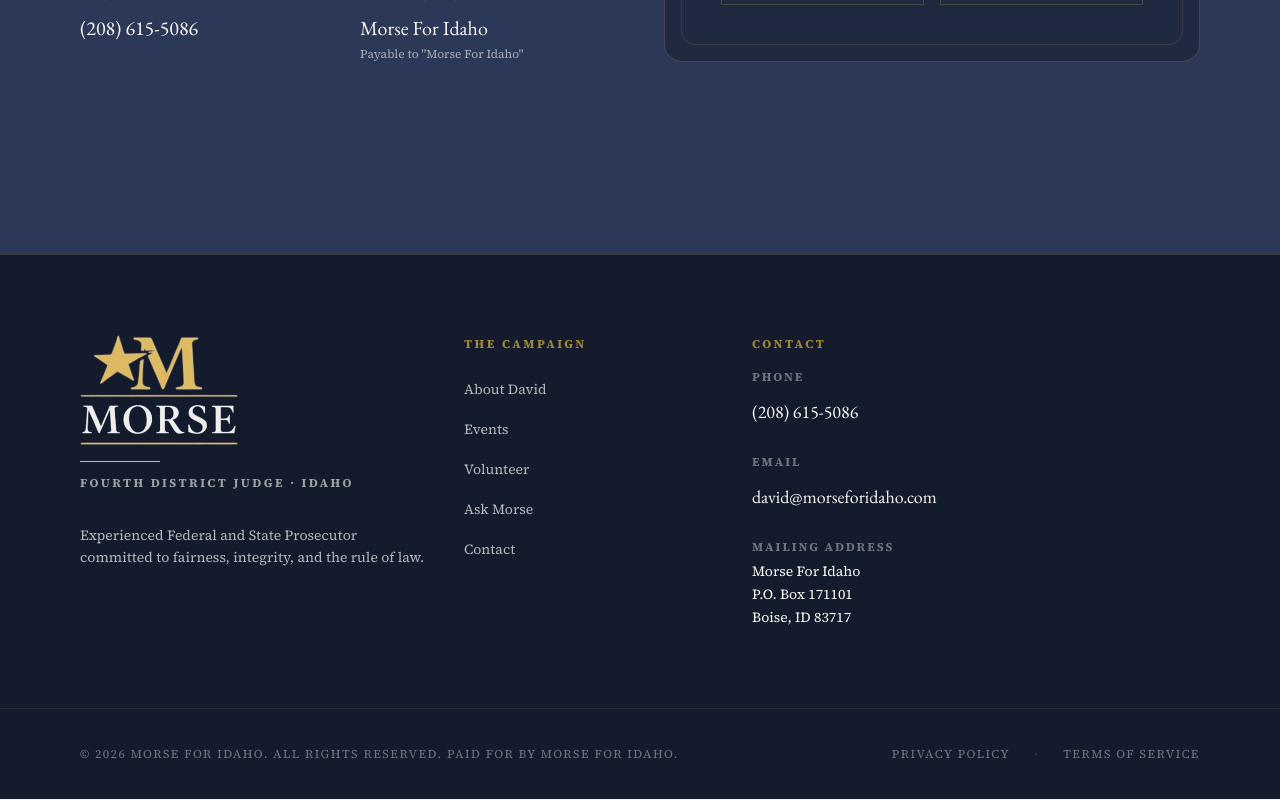
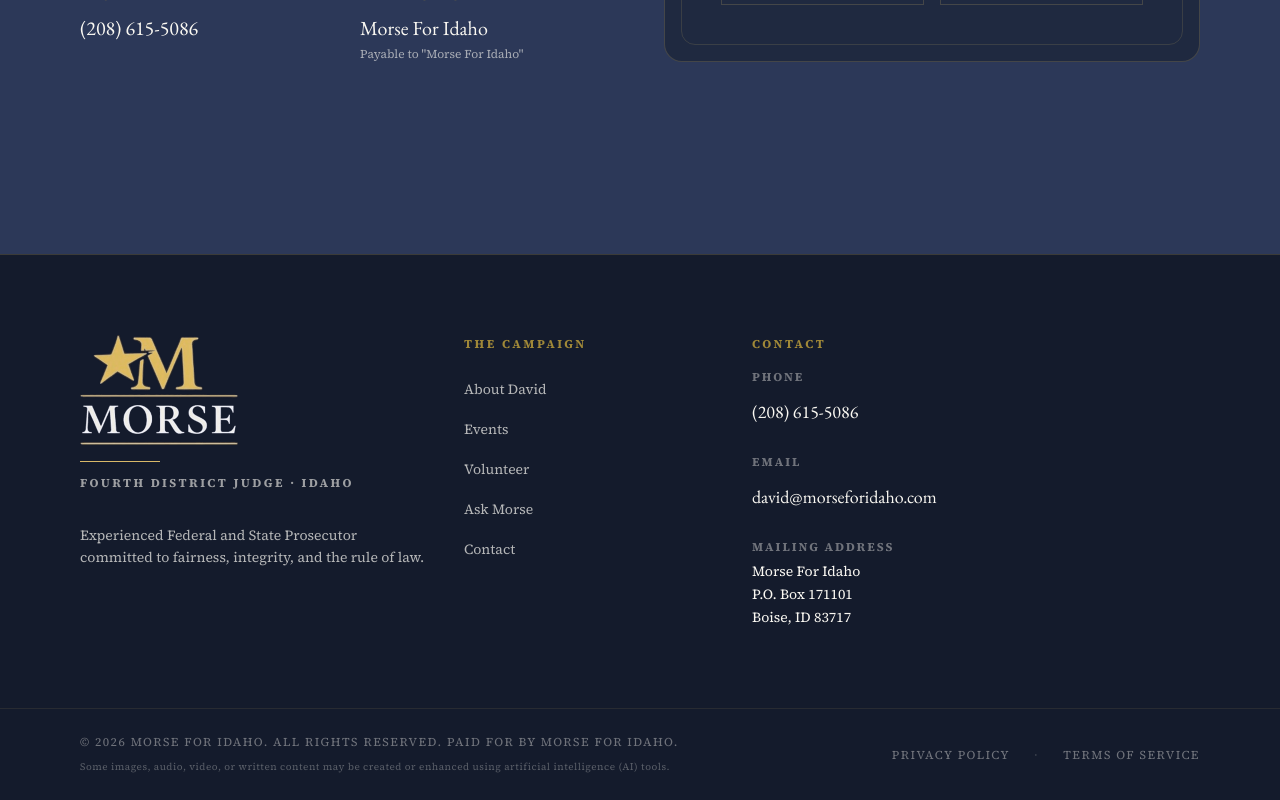
Before and after one commit to AreeshRazaKhan/morseforidaho, a Next.js app: page / in a window 1280 px wide. Shown: the part 10756-11556 px from the top of the page. Built offline with nearby package versions, Linux system fonts and the light colour scheme; no server answers.

Commit message:
fix: update footer spacing and add AI content disclaimer

```diff
--- a/src/components/home/site-footer.jsx
+++ b/src/components/home/site-footer.jsx
@@ -84,8 +84,12 @@ const SiteFooter = () => {
       </div>
       <div className="border-t border-gold/10">
         <div className="mx-auto max-w-[1400px] px-6 md:px-12 lg:px-20 py-6 flex flex-col md:flex-row justify-between items-start md:items-center gap-4 text-[12px] tracking-[1.5px] uppercase text-parchment/40">
-          <div className="flex flex-col gap-1">
+          <div className="flex flex-col gap-2">
             <span>© 2026 Morse For Idaho. All rights reserved. Paid for by Morse For Idaho.</span>
+            <span className="text-[10px] normal-case tracking-[0.5px] text-parchment/30 leading-relaxed max-w-2xl">
+              Some images, audio, video, or written content may be created or enhanced using
+              artificial intelligence (AI) tools.
+            </span>
           </div>
           <nav className="flex items-center gap-4 sm:gap-6">
             <Link href="/privacy-policy" className="block py-3 hover:text-gold transition-colors">
```
